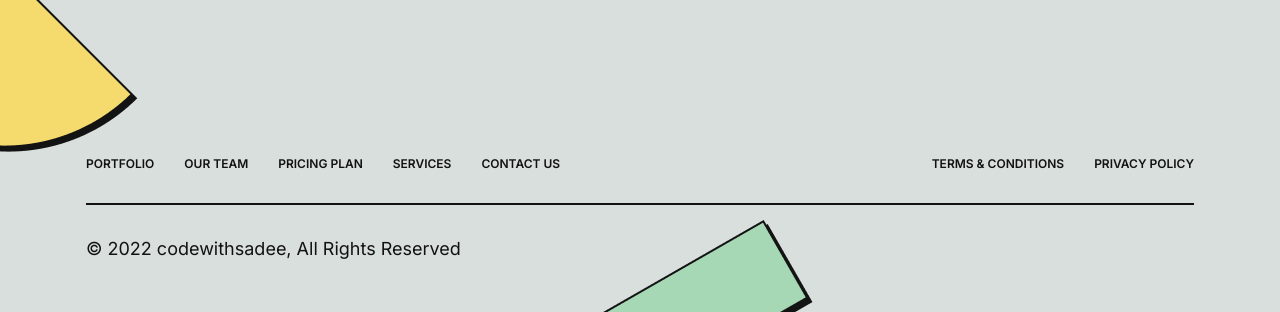
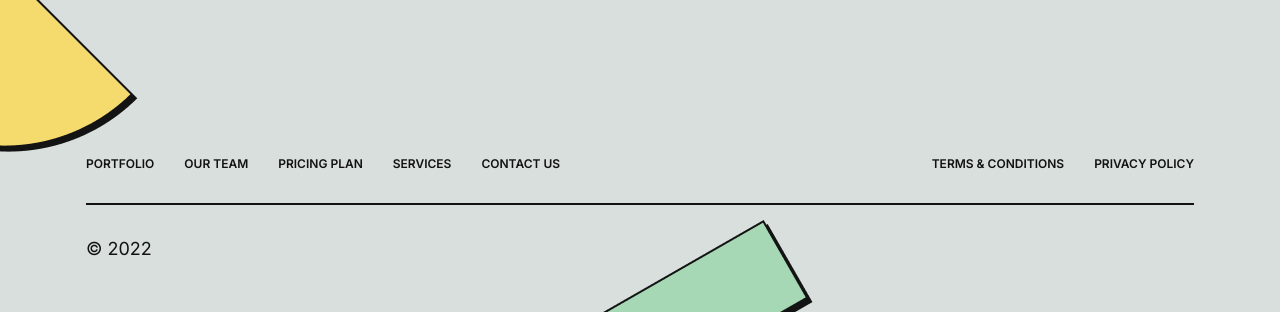
Before and after one commit to shreyastc/shoppie, a plain HTML site: page index.html in a window 1280 px wide. Shown: the part 4554-4866 px from the top of the page. Drawn offline with nearby package versions, Linux system fonts and the light colour scheme.

Commit message:
Update index.html

```diff
--- a/index.html
+++ b/index.html
@@ -580,7 +580,7 @@
         </div>
 
         <p class="copyright">
-          &copy; 2022 codewithsadee, All Rights Reserved
+          &copy; 2022
         </p>
 
       </div>
```
